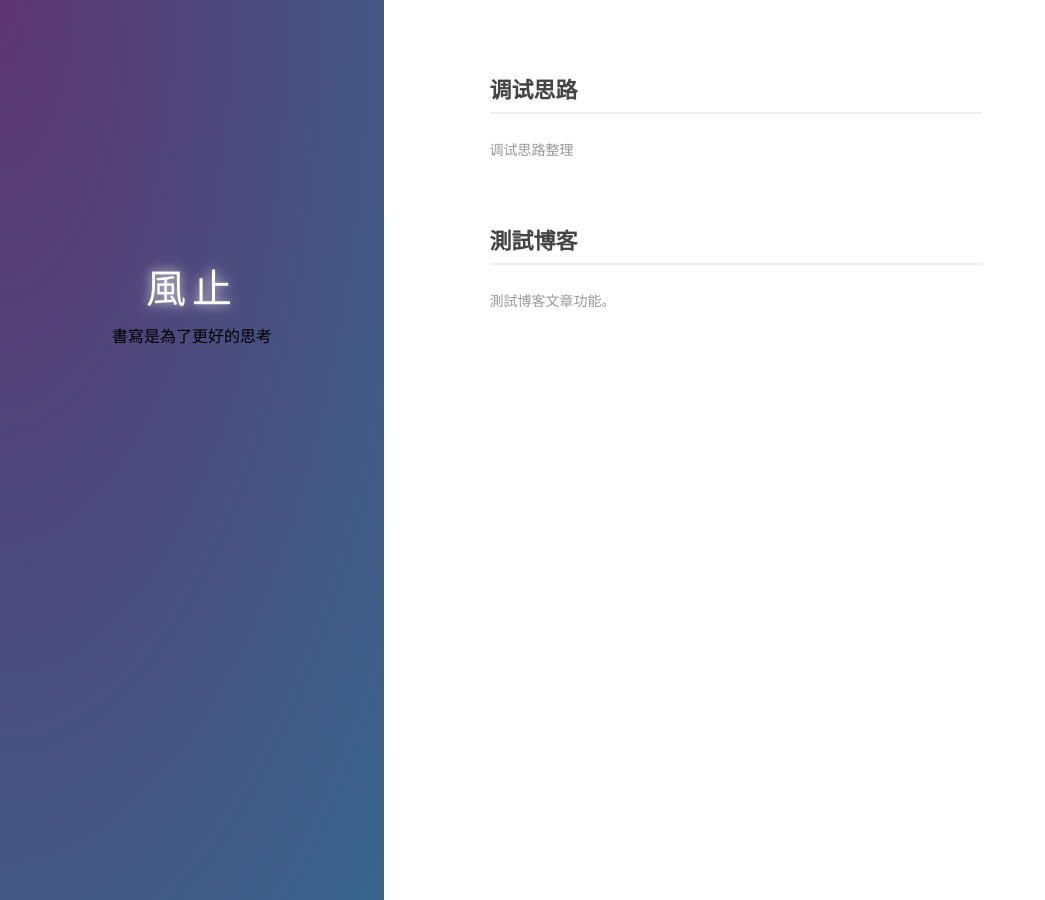
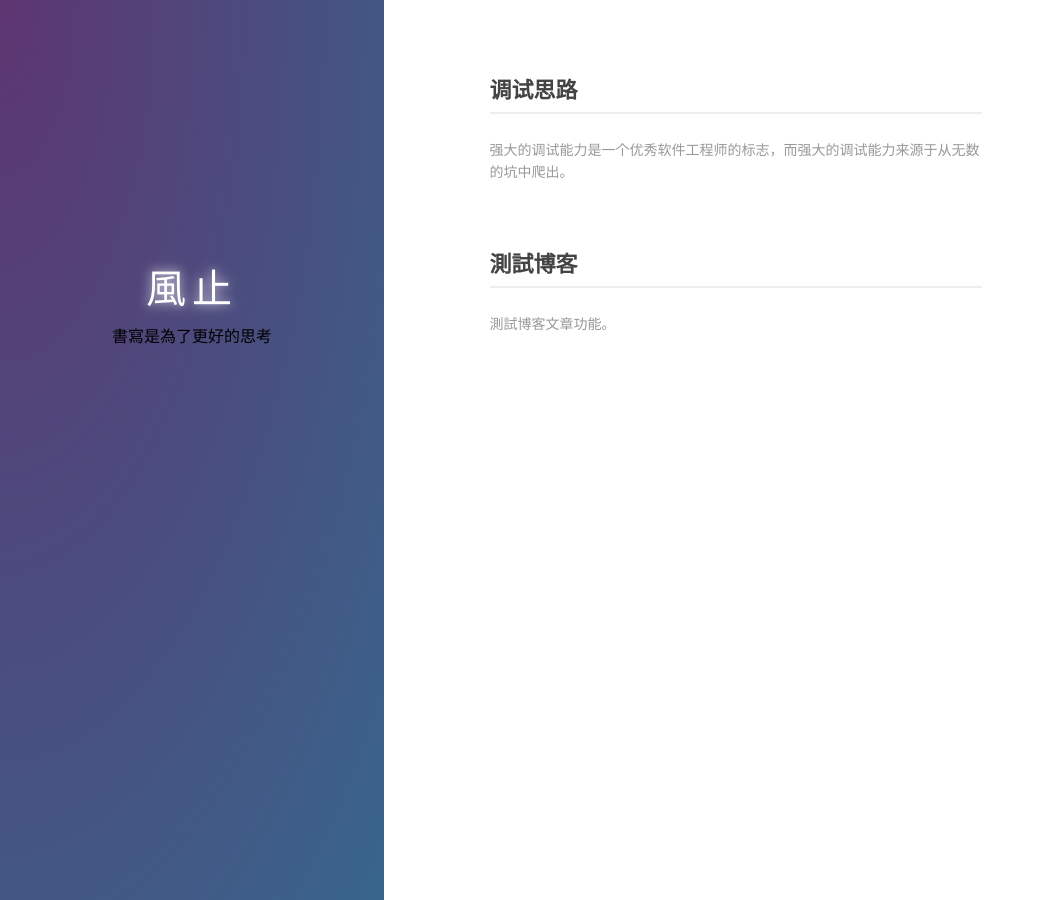
Before and after one commit to weilee460/weilee460.github.io, a Jekyll site: the page built from index.md, in a window 1280 px wide. Shown: the whole page, without its empty margins (0-1045 px from the left). Built offline with Jekyll 4.4.1, drawn with Linux system fonts in a browser that asks for light colours.

Commit message:
Add some explain.

```diff
--- a/_posts/2017-02-15-gdb-debug.md
+++ b/_posts/2017-02-15-gdb-debug.md
@@ -2,7 +2,7 @@
 layout:     post
 title:      调试思路
 category: blog
-description: 调试思路整理
+description: 强大的调试能力是一个优秀软件工程师的标志，而强大的调试能力来源于从无数的坑中爬出。
 ---
 
 ## 调试背景
```
